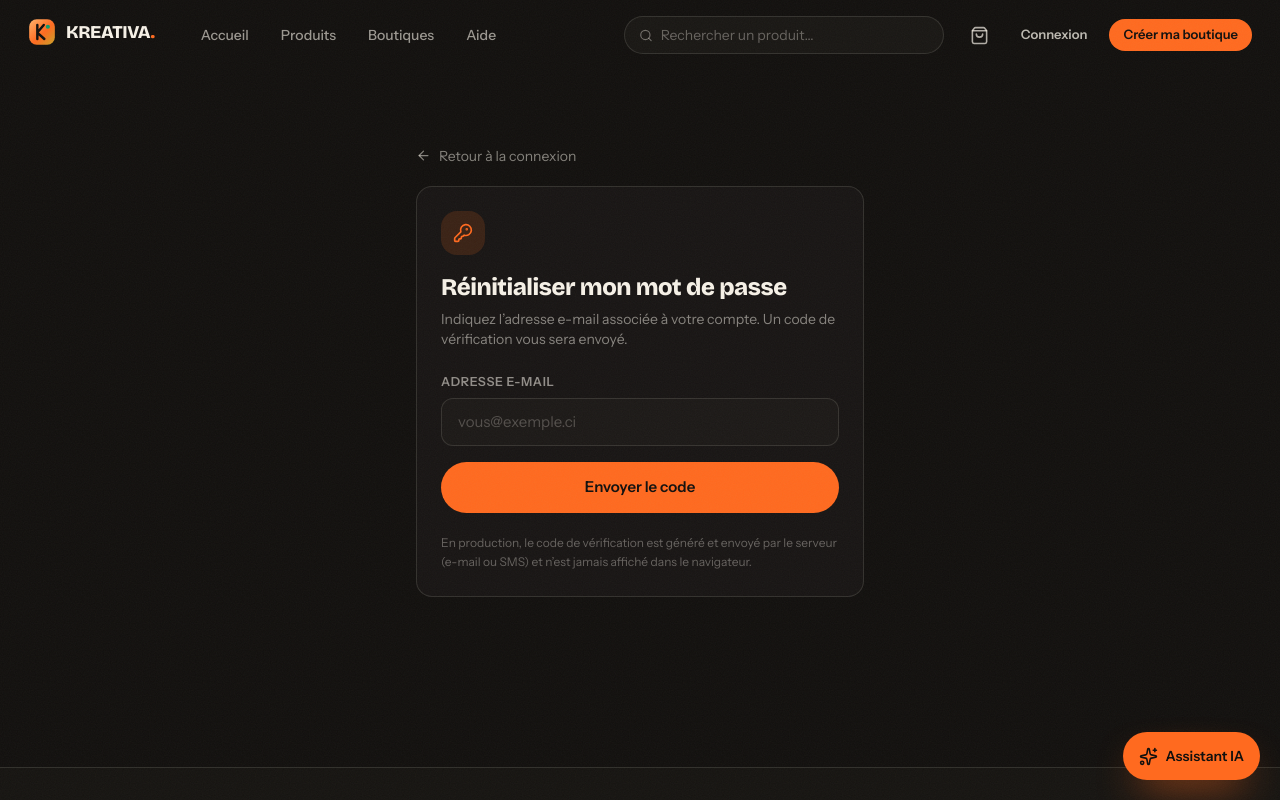
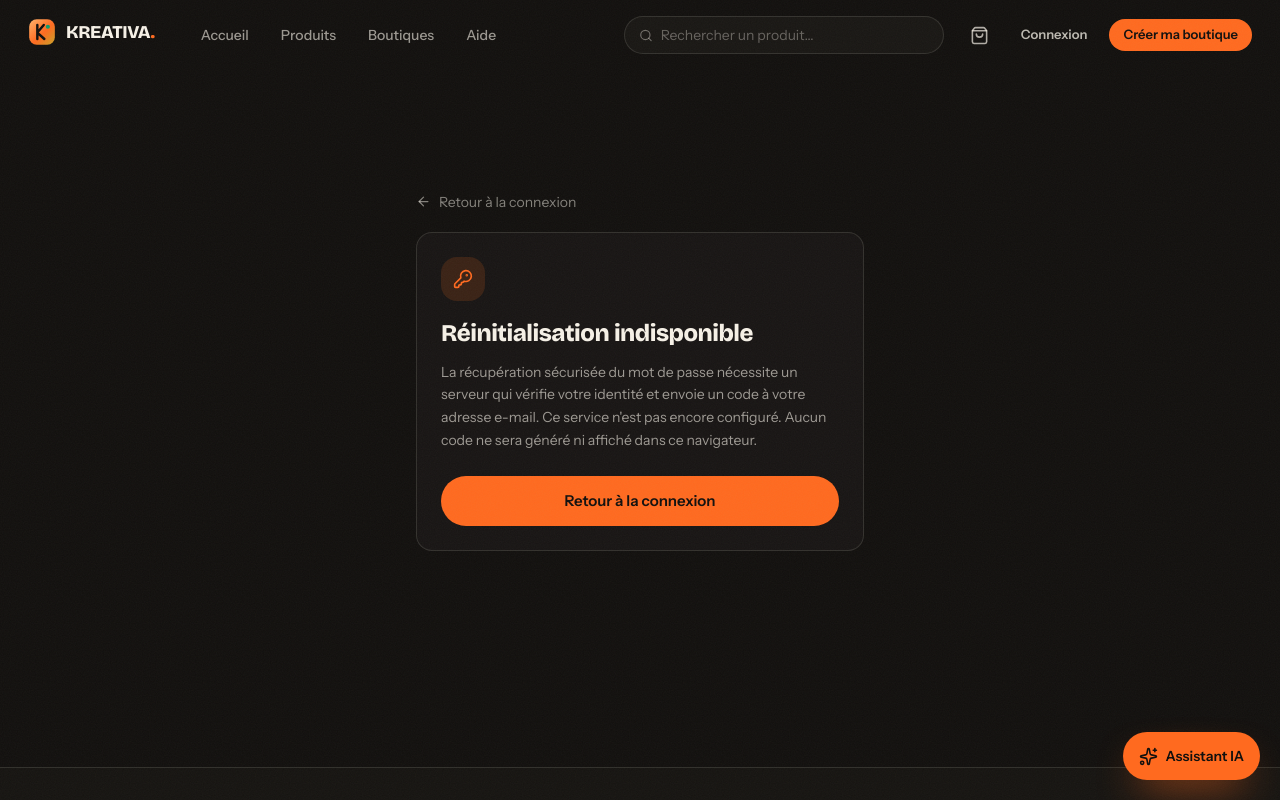
Before and after one commit to mamboyvan/kreativa-mlcs, a React (Vite) app: page /mot-de-passe in a window 1280 px wide. Shown: the top 800 px of the page. Built offline with nearby package versions, Linux system fonts and the light colour scheme.

Commit message:
Disable insecure client-side password reset demo

```diff
--- a/src/pages/MotDePasse.tsx
+++ b/src/pages/MotDePasse.tsx
@@ -1,40 +1,8 @@
-import { useState } from 'react'
-import { Link, useNavigate } from 'react-router-dom'
+import { Link } from 'react-router-dom'
 import { KeyRound, ArrowLeft } from 'lucide-react'
-import { useStore } from '../lib/store'
-import { Btn, Field, Panel, Section } from '../components/ui'
-import { useToast } from '../components/Toast'
+import { Btn, Panel, Section } from '../components/ui'
 
 export default function MotDePasse() {
-  const { reinitialiser } = useStore()
-  const toast = useToast()
-  const nav = useNavigate()
-  const [etape, setEtape] = useState<1 | 2>(1)
-  const [email, setEmail] = useState('')
-  const [code, setCode] = useState('')
-  const [codeAttendu, setCodeAttendu] = useState('')
-  const [mdp, setMdp] = useState('')
-  const [erreur, setErreur] = useState('')
-
-  const demander = (e: React.FormEvent) => {
-    e.preventDefault()
-    if (!/^[^@\s]+@[^@\s]+\.[a-z]{2,}$/i.test(email)) return setErreur('Adresse e-mail invalide.')
-    const c = String(Math.floor(100000 + Math.random() * 900000))
-    setCodeAttendu(c)
-    setErreur('')
-    setEtape(2)
-    toast(`Code de vérification envoyé à ${email} (démo : ${c})`, 'info')
-  }
-
-  const valider = async (e: React.FormEvent) => {
-    e.preventDefault()
-    if (code.trim() !== codeAttendu) return setErreur('Code de vérification incorrect.')
-    const r = await reinitialiser(email, mdp)
-    if (!r.ok) return setErreur(r.message ?? 'Erreur')
-    toast(r.message ?? 'Mot de passe mis à jour.', 'ok')
-    nav('/connexion')
-  }
-
   return (
     <Section className="flex min-h-[75vh] items-center py-12">
       <div className="mx-auto w-full max-w-md">
@@ -45,32 +13,14 @@ export default function MotDePasse() {
           <span className="flex h-11 w-11 items-center justify-center rounded-2xl bg-mandarine/15 text-mandarine">
             <KeyRound size={20} />
           </span>
-          <h1 className="display mt-4 text-2xl font-extrabold">Réinitialiser mon mot de passe</h1>
-          <p className="mt-1.5 text-sm text-cream/50">
-            {etape === 1
-              ? 'Indiquez l’adresse e-mail associée à votre compte. Un code de vérification vous sera envoyé.'
-              : 'Saisissez le code reçu puis choisissez un nouveau mot de passe.'}
+          <h1 className="display mt-4 text-2xl font-extrabold">Réinitialisation indisponible</h1>
+          <p className="mt-3 text-sm leading-relaxed text-cream/60">
+            La récupération sécurisée du mot de passe nécessite un serveur qui vérifie votre identité et envoie un code à votre adresse e-mail.
+            Ce service n'est pas encore configuré. Aucun code ne sera généré ni affiché dans ce navigateur.
           </p>
-
-          {etape === 1 ? (
-            <form onSubmit={demander} className="mt-6 space-y-4">
-              <Field label="Adresse e-mail" type="email" required value={email} onChange={(e) => setEmail(e.target.value)} placeholder="vous@exemple.ci" />
-              {erreur && <p className="text-[13.5px] text-red-300">{erreur}</p>}
-              <Btn type="submit" full size="lg">Envoyer le code</Btn>
-            </form>
-          ) : (
-            <form onSubmit={valider} className="mt-6 space-y-4">
-              <Field label="Code de vérification" required value={code} onChange={(e) => setCode(e.target.value)} placeholder="6 chiffres" inputMode="numeric" />
-              <Field label="Nouveau mot de passe" type="password" required value={mdp} onChange={(e) => setMdp(e.target.value)} hint="8 caractères minimum, une majuscule et un chiffre." />
-              {erreur && <p className="text-[13.5px] text-red-300">{erreur}</p>}
-              <Btn type="submit" full size="lg">Mettre à jour le mot de passe</Btn>
-            </form>
-          )}
-
-          <p className="mt-5 text-[12px] leading-relaxed text-cream/35">
-            En production, le code de vérification est généré et envoyé par le serveur (e-mail ou SMS) et n’est jamais
-            affiché dans le navigateur.
-          </p>
+          <div className="mt-6">
+            <Btn to="/connexion" full size="lg">Retour à la connexion</Btn>
+          </div>
         </Panel>
       </div>
     </Section>
```
